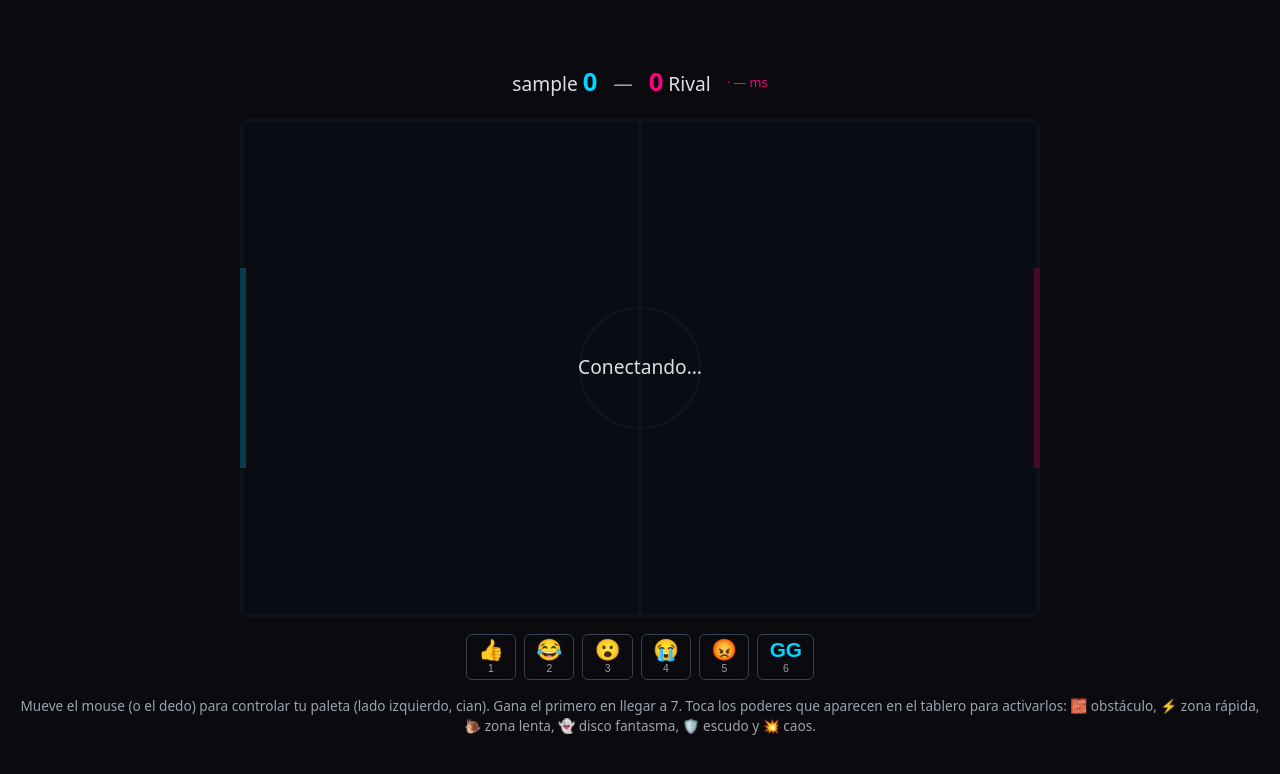
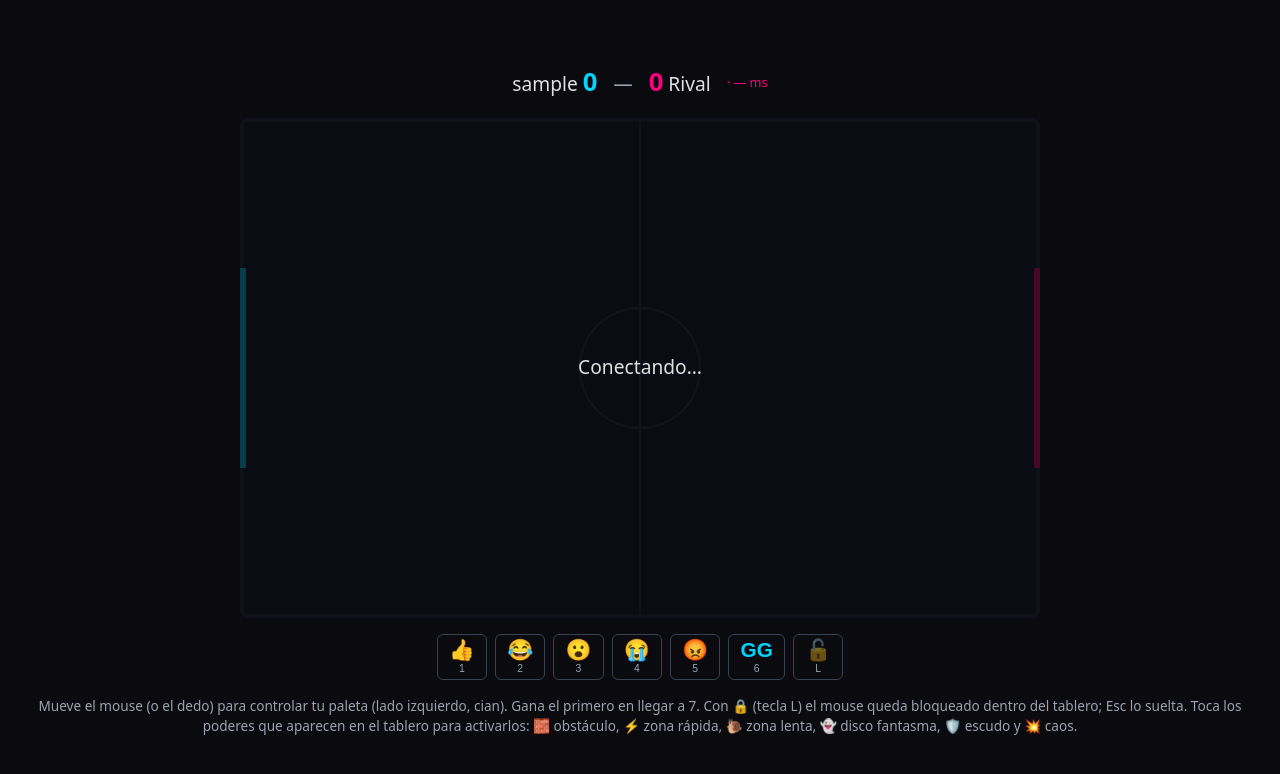
Before and after one commit to brrbrrbalatropin/puckzone-frontend, a React (Vite) app: page /game/1 in a window 1280 px wide. Shown: the top 774 px of the page. Built offline with nearby package versions, Linux system fonts and the light colour scheme; no server answers; sample sign-in values are in the browser's storage.

Commit message:
turn para el voice chat y boton para bloquear el mouse

```diff
--- a/src/pages/Game/Game.jsx
+++ b/src/pages/Game/Game.jsx
@@ -77,6 +77,9 @@ export default function Game() {
   const currRef = useRef(null) // {s, t}: último estado y cuándo llegó
   const connectionRef = useRef(null)
   const lastSentRef = useRef(0)
+  // Posición virtual de la paleta con el mouse bloqueado (Pointer Lock):
+  // el cursor desaparece y la paleta se mueve por deltas acumulados aquí.
+  const lockPosRef = useRef(null)
 
   // Solo lo que afecta el HUD/overlays; las posiciones a 60Hz nunca pasan
   // por React (viven en los refs y las consume el bucle de canvas).
@@ -96,6 +99,10 @@ export default function Game() {
   // Confirmación de rendición ("¿estás seguro?"); el servidor solo recibe
   // el surrender ya confirmado.
   const [confirmSurrender, setConfirmSurrender] = useState(false)
+  // Mouse bloqueado dentro del tablero (Pointer Lock del navegador);
+  // lo reporta el evento pointerlockchange, no el clic del botón (el
+  // navegador puede negar el lock o soltarlo solo con Esc).
+  const [mouseLocked, setMouseLocked] = useState(false)
   // Reloj para la cuenta regresiva de la pausa; solo avanza (por timer)
   // mientras la partida está pausada.
   const [nowMs, setNowMs] = useState(0)
@@ -223,9 +230,29 @@ export default function Game() {
       const rect = canvas.getBoundingClientRect()
       if (rect.width === 0) return
 
-      // De píxeles de pantalla (canvas escalado por CSS) a coordenadas del tablero.
-      const x = ((event.clientX - rect.left) / rect.width) * BOARD_W
-      const y = ((event.clientY - rect.top) / rect.height) * BOARD_H
+      let x
+      let y
+      if (document.pointerLockElement === canvas) {
+        // Mouse bloqueado: sin cursor no hay posición absoluta; se acumulan
+        // los deltas SIEMPRE (aun en ticks descartados por el throttle: si
+        // no, el movimiento se perdería y la paleta se sentiría lenta) y se
+        // confina la posición virtual a la mitad propia — dejarla derivar
+        // hacia la mitad rival crearía una "zona muerta" invisible.
+        const state = currRef.current?.s
+        const pos = lockPosRef.current ?? { x: BOARD_W / 2, y: BOARD_H / 2 }
+        const iAmP1 = !state?.player1?.userId || state.player1.userId === user.userId
+        x = pos.x + (event.movementX / rect.width) * BOARD_W
+        y = pos.y + (event.movementY / rect.height) * BOARD_H
+        x = iAmP1
+          ? Math.min(Math.max(x, 0), BOARD_W / 2)
+          : Math.min(Math.max(x, BOARD_W / 2), BOARD_W)
+        y = Math.min(Math.max(y, 0), BOARD_H)
+        lockPosRef.current = { x, y }
+      } else {
+        // De píxeles de pantalla (canvas escalado por CSS) a coordenadas del tablero.
+        x = ((event.clientX - rect.left) / rect.width) * BOARD_W
+        y = ((event.clientY - rect.top) / rect.height) * BOARD_H
+      }
 
       const now = performance.now()
       if (now - lastSentRef.current < PADDLE_SEND_MS) return
@@ -249,6 +276,39 @@ export default function Game() {
     }
     frameId = requestAnimationFrame(draw)
     return () => cancelAnimationFrame(frameId)
+  }, [user.userId])
+
+  // El botón solo PIDE el lock; la verdad la dicta pointerlockchange
+  // (el navegador lo suelta solo con Esc o al cambiar de pestaña).
+  useEffect(() => {
+    const onLockChange = () =>
+      setMouseLocked(document.pointerLockElement === canvasRef.current)
+    document.addEventListener('pointerlockchange', onLockChange)
+    return () => {
+      document.removeEventListener('pointerlockchange', onLockChange)
+      if (document.pointerLockElement) document.exitPointerLock()
+    }
+  }, [])
+
+  const toggleMouseLock = useCallback(() => {
+    const canvas = canvasRef.current
+    if (!canvas) return
+    if (document.pointerLockElement === canvas) {
+      document.exitPointerLock()
+      return
+    }
+    // La posición virtual arranca donde está la paleta propia: el primer
+    // movimiento continúa desde ahí en vez de saltar al centro.
+    const state = currRef.current?.s
+    if (state) {
+      const iAmP1 = !state.player1?.userId || state.player1.userId === user.userId
+      lockPosRef.current = iAmP1
+        ? { x: state.paddle1X, y: state.paddle1Y }
+        : { x: state.paddle2X, y: state.paddle2Y }
+    }
+    // Puede fallar (p.ej. justo tras salir con Esc el navegador lo veta un
+    // instante); el estado del botón igual lo dicta pointerlockchange.
+    canvas.requestPointerLock()?.catch?.(() => {})
   }, [user.userId])
 
   // Solo toca refs: identidad estable, sirve para botones y hotkeys.
@@ -280,7 +340,7 @@ export default function Game() {
     setVoiceUi((prev) => (prev.status ? { ...prev, deafened: !prev.deafened } : prev))
   }, [])
 
-  // Hotkeys: 1-6 emotes, M micrófono, A audífonos.
+  // Hotkeys: 1-6 emotes, M micrófono, A audífonos, L bloquear mouse.
   useEffect(() => {
     const onKeyDown = (event) => {
       const index = Number(event.key) - 1
@@ -290,10 +350,11 @@ export default function Game() {
       const key = event.key.toLowerCase()
       if (key === 'm') toggleMic()
       if (key === 'a') toggleDeafen()
+      if (key === 'l') toggleMouseLock()
     }
     window.addEventListener('keydown', onKeyDown)
     return () => window.removeEventListener('keydown', onKeyDown)
-  }, [sendEmote, toggleMic, toggleDeafen])
+  }, [sendEmote, toggleMic, toggleDeafen, toggleMouseLock])
 
   const iAmPlayer1 = !ui.player1UserId || ui.player1UserId === user.userId
   const rivalName =
@@ -457,6 +518,19 @@ export default function Game() {
             </span>
           </>
         )}
+        <button
+          type="button"
+          className={`voice-button ${mouseLocked ? 'on' : 'off'}`}
+          title={
+            mouseLocked
+              ? 'Mouse bloqueado en el tablero: Esc o L para soltarlo'
+              : 'Bloquear el mouse dentro del tablero (L)'
+          }
+          onClick={toggleMouseLock}
+        >
+          <span className="emote-icon">{mouseLocked ? '🔒' : '🔓'}</span>
+          <span className="emote-key">L</span>
+        </button>
         {canSurrender && (
           <button
             type="button"
@@ -471,6 +545,7 @@ export default function Game() {
       <p className="game-hint">
         Mueve el mouse (o el dedo) para controlar tu paleta
         {iAmPlayer1 ? ' (lado izquierdo, cian)' : ' (lado derecho, cian)'}. Gana el primero en llegar a 7.
+        Con 🔒 (tecla L) el mouse queda bloqueado dentro del tablero; Esc lo suelta.
         Toca los poderes que aparecen en el tablero para activarlos: 🧱 obstáculo,
         ⚡ zona rápida, 🐌 zona lenta, 👻 disco fantasma, 🛡️ escudo y 💥 caos.
         {showVoice &&
--- a/src/services/voiceChat.js
+++ b/src/services/voiceChat.js
@@ -10,10 +10,25 @@
  * el iniciador renegocia desde cero con una RTCPeerConnection nueva.
  * Si el usuario niega el micrófono se sigue en solo-escucha (recvonly).
  *
- * Solo STUN (sin TURN): en NATs muy restrictivos la conexión puede no
- * cuajar; se reporta 'failed' y la partida sigue sin voz.
+ * STUN descubre la IP pública de cada lado; cuando el P2P directo no cuaja
+ * (NAT simétrico/CGNAT, común en ISPs residenciales colombianos) hace falta
+ * un TURN que releve el audio. Se configura con las variables de build
+ * VITE_TURN_URL (lista separada por comas), VITE_TURN_USERNAME y
+ * VITE_TURN_CREDENTIAL; sin ellas, esas parejas de redes ven 'failed'.
  */
-const ICE_SERVERS = [{ urls: 'stun:stun.l.google.com:19302' }]
+function buildIceServers() {
+  const servers = [{ urls: 'stun:stun.l.google.com:19302' }]
+  const turnUrls = import.meta.env.VITE_TURN_URL
+  if (turnUrls) {
+    servers.push({
+      urls: turnUrls.split(',').map((u) => u.trim()).filter(Boolean),
+      username: import.meta.env.VITE_TURN_USERNAME,
+      credential: import.meta.env.VITE_TURN_CREDENTIAL,
+    })
+  }
+  return servers
+}
+const ICE_SERVERS = buildIceServers()
 // Anti-rebote: el eco de READY del rival y su READY propio llegan casi
 // juntos y no deben producir dos ofertas seguidas.
 const REOFFER_MIN_MS = 1500
@@ -27,6 +42,7 @@ export function createVoiceChat({ isInitiator, sendSignal, onStatusChange }) {
   let closed = false
   let pendingIce = []
   let lastOfferAt = 0
+  let failedRetries = 0
 
   // El audio remoto no necesita estar en el DOM para sonar.
   const audio = new Audio()
@@ -97,14 +113,45 @@ export function createVoiceChat({ isInitiator, sendSignal, onStatusChange }) {
     pc.onconnectionstatechange = () => {
       if (!pc) return
       if (pc.connectionState === 'connected') {
+        failedRetries = 0
         setStatus(localStream ? 'connected' : 'listen-only')
+        logSelectedRoute()
       } else if (pc.connectionState === 'failed') {
         setStatus('failed')
+        retryNegotiation()
       } else if (pc.connectionState === 'disconnected') {
         setStatus('connecting')
       }
     }
     return pc
+  }
+
+  /** Diagnóstico en consola: 'relay' = pasó por el TURN, 'srflx' = P2P vía STUN. */
+  function logSelectedRoute() {
+    pc?.getStats().then((stats) => {
+      stats.forEach((s) => {
+        if (s.type === 'candidate-pair' && s.state === 'succeeded' && s.nominated) {
+          const local = stats.get(s.localCandidateId)
+          console.debug('[voz] conectada vía', local?.candidateType ?? '?')
+        }
+      })
+    })
+  }
+
+  /**
+   * ICE falló (redes sin camino directo o TURN con hipo): se renegocia
+   * desde cero un par de veces antes de dar la voz por perdida. El
+   * iniciador re-oferta; el otro lado re-anuncia READY para provocarlo.
+   */
+  function retryNegotiation() {
+    if (closed || failedRetries >= 2) return
+    failedRetries += 1
+    if (isInitiator) {
+      lastOfferAt = 0
+      maybeOffer()
+    } else {
+      sendSignal('READY', null)
+    }
   }
 
   async function maybeOffer() {
```
Also changed, not shown: 2 other files (tests, documents, lock files or other folders).
